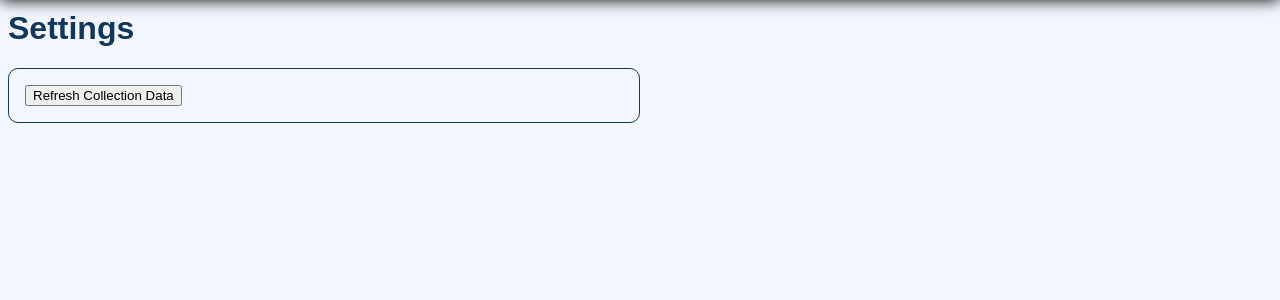
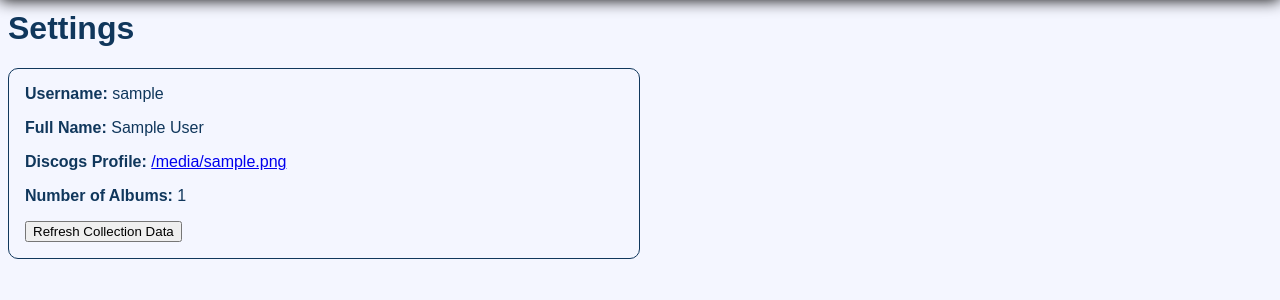
Before and after one commit to padotragen/Record_App, a Flask app: template app/templates/settings.html in a window 1280 px wide. Shown: the part 50-350 px from the top of the page. Run offline with Flask 3, Linux system fonts and the light colour scheme; the template is opened without the code that fills it: values that come from a table or form of the project are taken from there, most other values are stand-ins (such as "Sample title", 1, 10 or a date in 2020).

Commit message:
Corrections to requirements

```diff
--- a/app/routes.py
+++ b/app/routes.py
@@ -163,10 +163,19 @@ def settings():
     collection_file = DEFAULT_FILE
     collection_file_path = os.path.join(DATA_FOLDER, collection_file)
 
+    me = d.identity()
+
+    userProfile = {
+        "username": me.username,
+        "fullName": me.name,
+        "url": me.url,
+        "collectionNum": me.num_collection,
+    }
+
     form = SettingsForm()
     if form.validate_on_submit():
         dp.retrieve_collection(d, collection_file_path)
-    return render_template("settings.html", form=form)
+    return render_template("settings.html", form=form, userProfile=userProfile)
 
 
 @app.route("/api/collection")
--- a/app/templates/settings.html
+++ b/app/templates/settings.html
@@ -5,6 +5,10 @@
 
 {% block content %}
 <div class="settingsMenu">
+    <p><strong>Username:</strong> {{ userProfile.username }}</p>
+    <p><strong>Full Name:</strong> {{ userProfile.fullName }}</p>
+    <p><strong>Discogs Profile:</strong> <a target="_blank" href="{{ userProfile.url }}">{{ userProfile.url }}</a></p>
+    <p><strong>Number of Albums:</strong> {{ userProfile.collectionNum }}</p>
     <form action="" method="post">
         {{ form.hidden_tag() }}
         <p>
--- a/requirements.txt
+++ b/requirements.txt
@@ -3,6 +3,7 @@ certifi==2025.1.31
 charset-normalizer==3.4.1
 click==8.1.8
 Flask==3.1.0
+Flask-WTF==1.2.2
 idna==3.10
 importlib_metadata==8.6.1
 itsdangerous==2.2.0
@@ -10,10 +11,12 @@ Jinja2==3.1.6
 MarkupSafe==3.0.2
 oauthlib==3.2.2
 python-dateutil==2.9.0.post0
+python-dotenv==1.1.0
 python3-discogs-client==2.8
 requests==2.32.3
 requirements-parser==0.11.0
 six==1.17.0
 urllib3==2.3.0
 Werkzeug==3.1.3
+WTForms==3.2.1
 zipp==3.21.0
```
